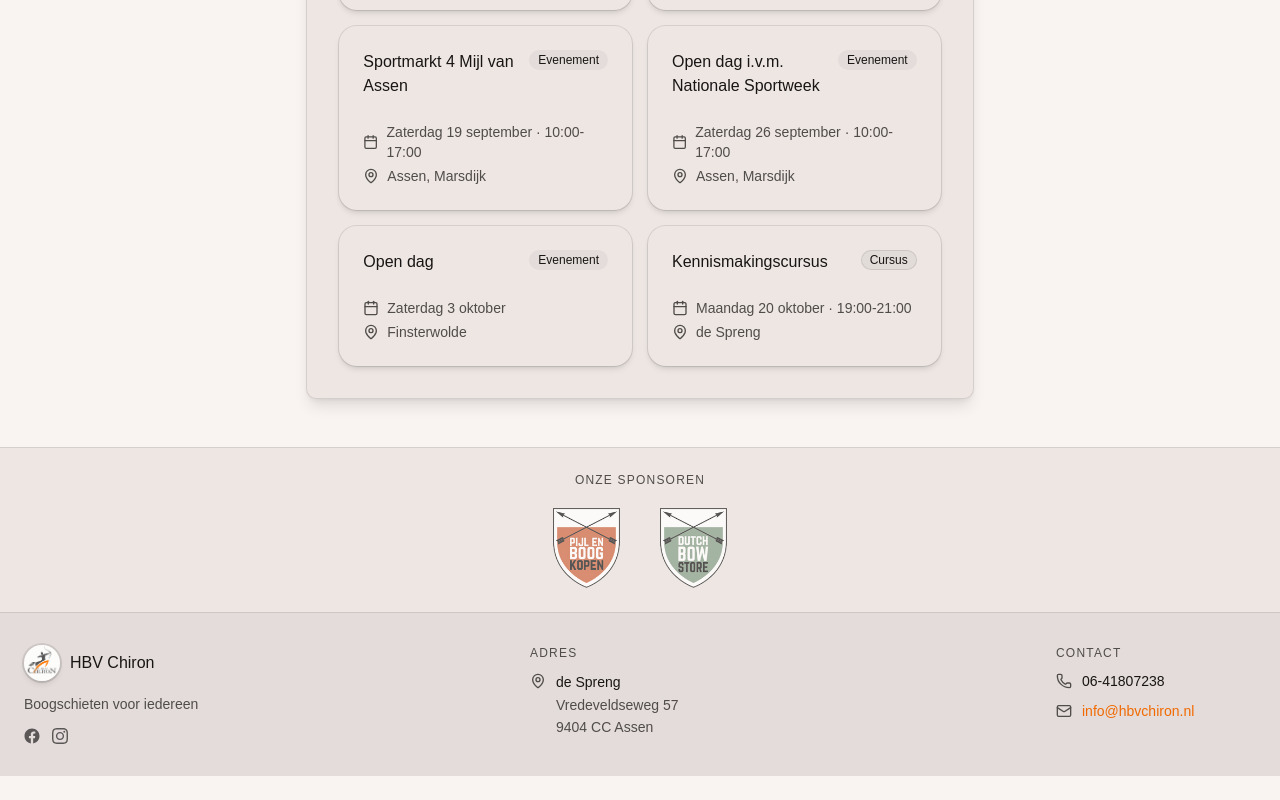
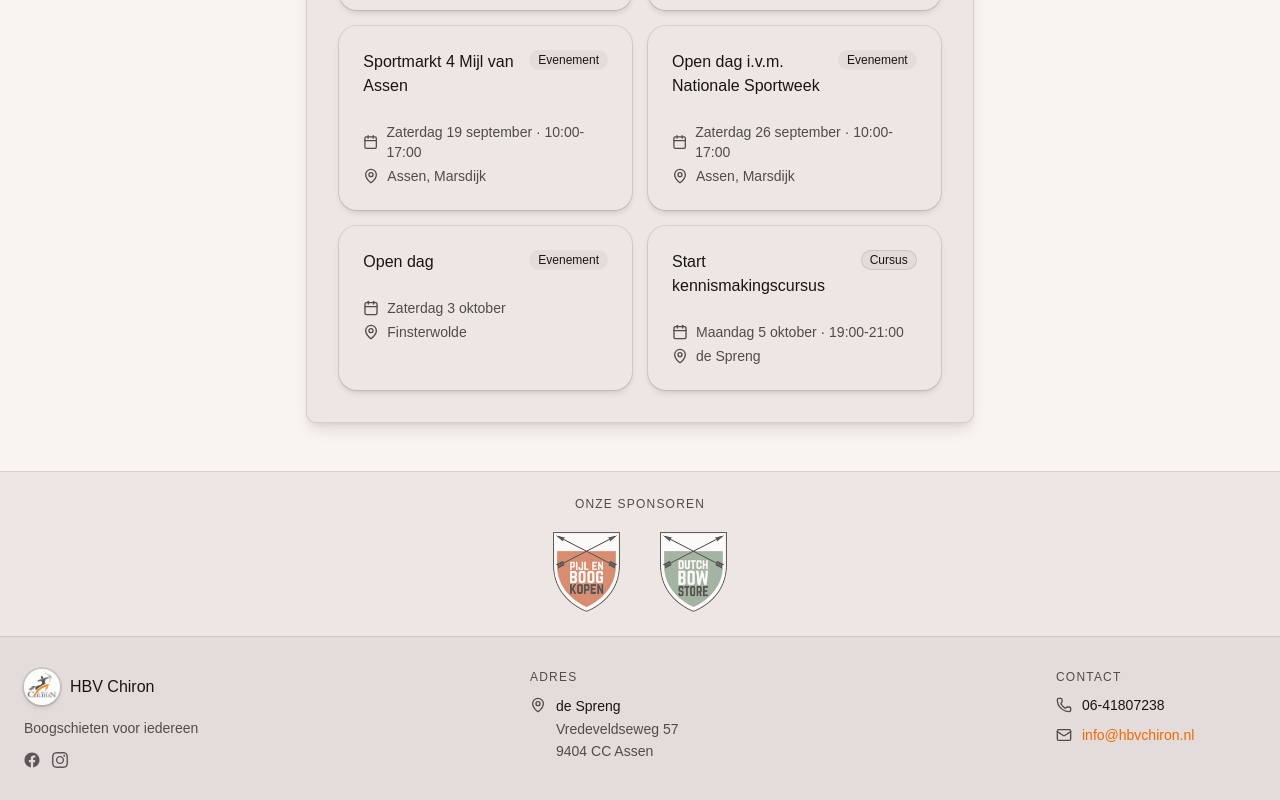
Before and after one commit to nooreon/hbvchiron, a SvelteKit app: page /agenda in a window 1280 px wide. Shown: the part 938-1738 px from the top of the page. Before the commit the page ends 1714 px from the top, so only its background shows below. Built offline with nearby package versions, Linux system fonts and the light colour scheme.

Commit message:
Updaten agenda

```diff
--- a/src/routes/agenda/+page.svelte
+++ b/src/routes/agenda/+page.svelte
@@ -22,7 +22,7 @@
         {id: 5, title: "Sportmarkt 4 Mijl van Assen", date: "Zaterdag 19 september · 10:00-17:00", location: "Assen, Marsdijk", type: "evenement"},
         {id: 6, title: "Open dag i.v.m. Nationale Sportweek", date: "Zaterdag 26 september · 10:00-17:00", location: "Assen, Marsdijk", type: "evenement"},
         {id: 7, title: "Open dag", date: "Zaterdag 3 oktober", location: "Finsterwolde", type: "evenement"},
-        {id: 8, title: "Kennismakingscursus", date: "Maandag 20 oktober · 19:00-21:00", type: "cursus"},
+        {id: 8, title: "Start kennismakingscursus", date: "Maandag 5 oktober · 19:00-21:00", type: "cursus"},
     ];
 
     const badgeVariant: Record<Event["type"], "default" | "secondary" | "outline"> = {
```
